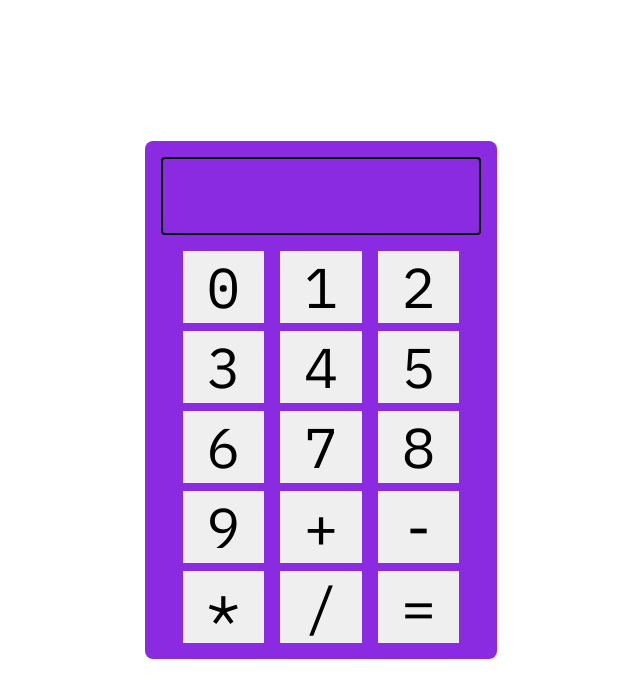
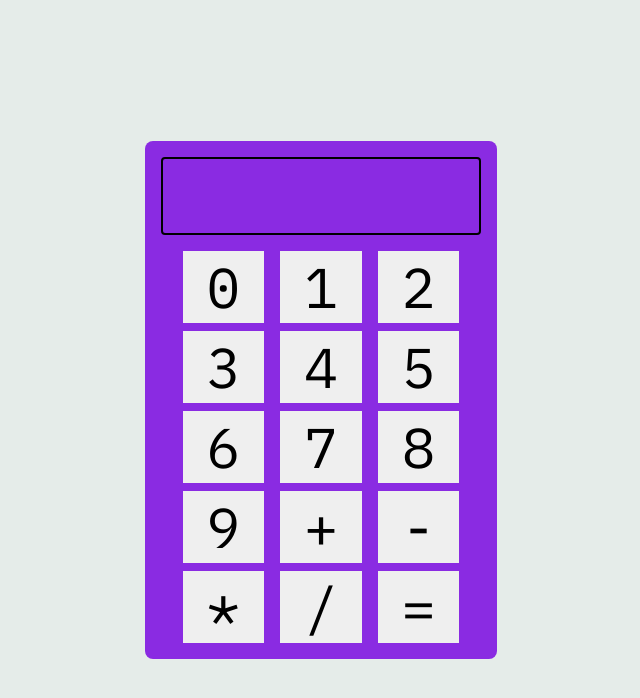
Before and after one commit to rubinduck/web-calculator, a plain HTML site: page index.html in a window 1280 px wide. Shown: the whole page, without its empty margins (319-959 px from the left). Drawn offline with Linux system fonts and the light colour scheme.

Commit message:
Add cursor pointer and back color

```diff
--- a/styles.css
+++ b/styles.css
@@ -13,6 +13,7 @@ body {
     align-items: center;
     width: 100%;
     height: 100%;
+    background-color: #E5ECE9;
 }
 
 
@@ -86,4 +87,5 @@ body {
 
 .calculator-button {
     padding: 0 1.5rem;
+    cursor: pointer;
 }
```
